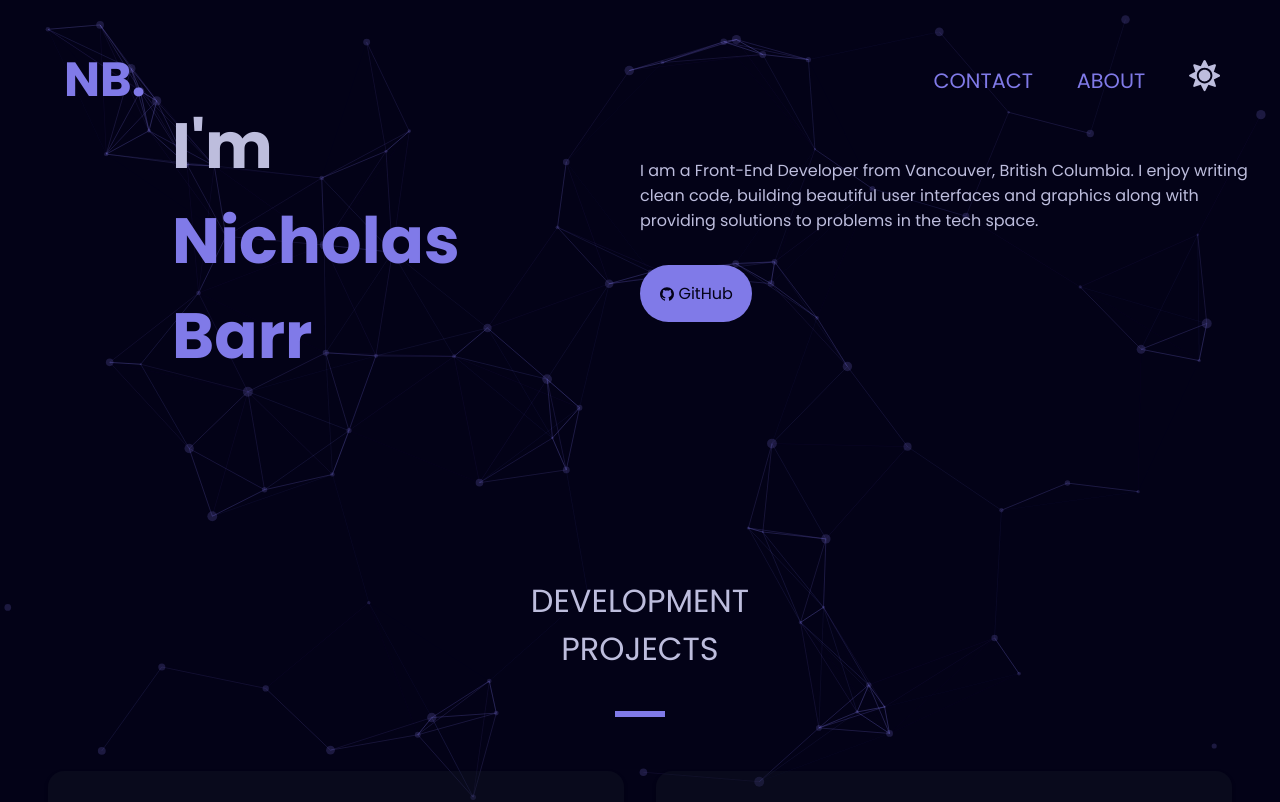
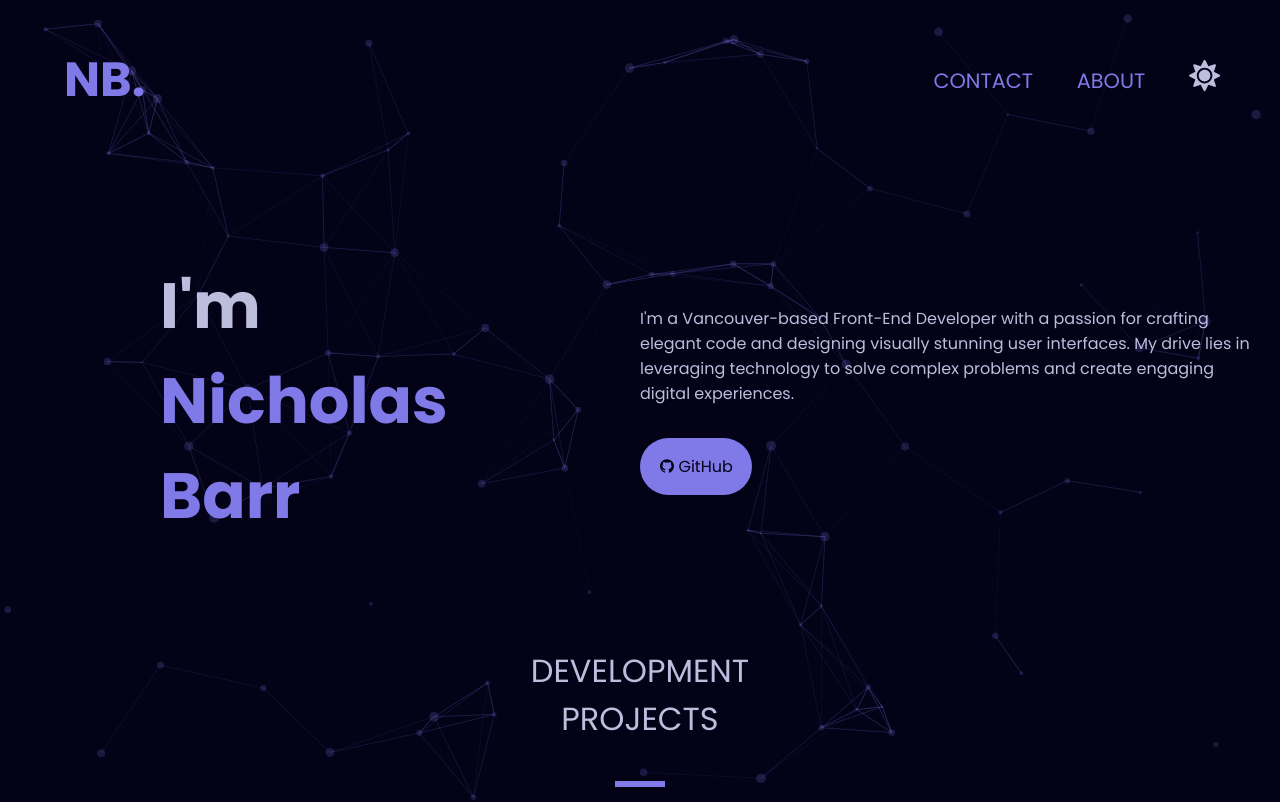
Before and after one commit to nickbarr3160/portfolionickbarr, a Next.js app in the folder nickbarr/: page / in a window 1280 px wide. Shown: the top 802 px of the page. Built offline with nearby package versions, Linux system fonts and the light colour scheme; what react-animations would draw is missing.

Commit message:
minimal styling to hero message comp

```diff
--- a/nickbarr/comps/Header/style.js
+++ b/nickbarr/comps/Header/style.js
@@ -7,9 +7,10 @@ justify-content:space-evenly;
 align-items:center;
 text-align:center;
 width:10em;
-height:25vh;
+height:200px;
 font-size:2em;
 flex-wrap:nowrap;
+margin:70px 0 30px 0;
 color:${props=>props.color};
 `;
 
--- a/nickbarr/comps/HeroMessage/index.js
+++ b/nickbarr/comps/HeroMessage/index.js
@@ -33,7 +33,7 @@ const HeroMessage = ({
         <IntroDescrip color={HeroMessage_theme[theme].heroIntroDescrip}>
             {descrip}
             <ButtonCont>
-                <Button label="GitHub" icon={<AiFillGithub/>} onButClick={()=>router.push("https://github.com/nickbarr3160")}/>
+                <Button label="GitHub" icon={<AiFillGithub/>} onButClick={() => window.open("https://github.com/nickbarr3160", "_blank")}/>
             </ButtonCont>
         </IntroDescrip>
 
--- a/nickbarr/comps/HeroMessage/style.js
+++ b/nickbarr/comps/HeroMessage/style.js
@@ -12,6 +12,7 @@ margin:1em;
 @media only screen and (max-width: 950px) {
     flex-direction:column;
 }
+margin:20em 0 0em 0;
 `;
 
 export const IntroMessage = styled.div`
--- a/nickbarr/data/data.js
+++ b/nickbarr/data/data.js
@@ -5,7 +5,7 @@ export const HeroMessageData =
     IntroMessage:"I'm",
     IntroMessagefName:"Nicholas",
     IntroMessagelName:"Barr",
-    IntroDescrip:"I am a Front-End Developer from Vancouver, British Columbia. I enjoy writing clean code, building beautiful user interfaces and graphics along with providing solutions to problems in the tech space."
+    IntroDescrip:"I'm a Vancouver-based Front-End Developer with a passion for crafting elegant code and designing visually stunning user interfaces. My drive lies in leveraging technology to solve complex problems and create engaging digital experiences."
 
 }
 
```
